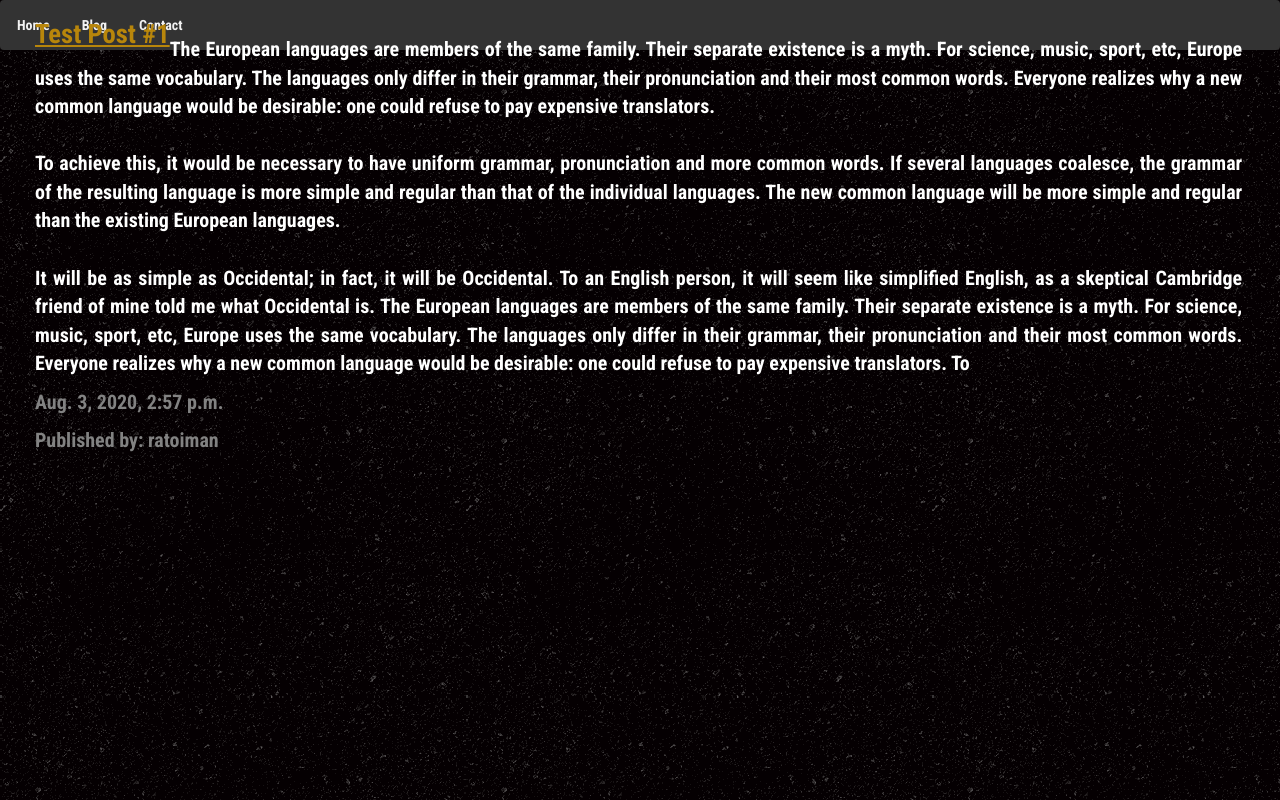
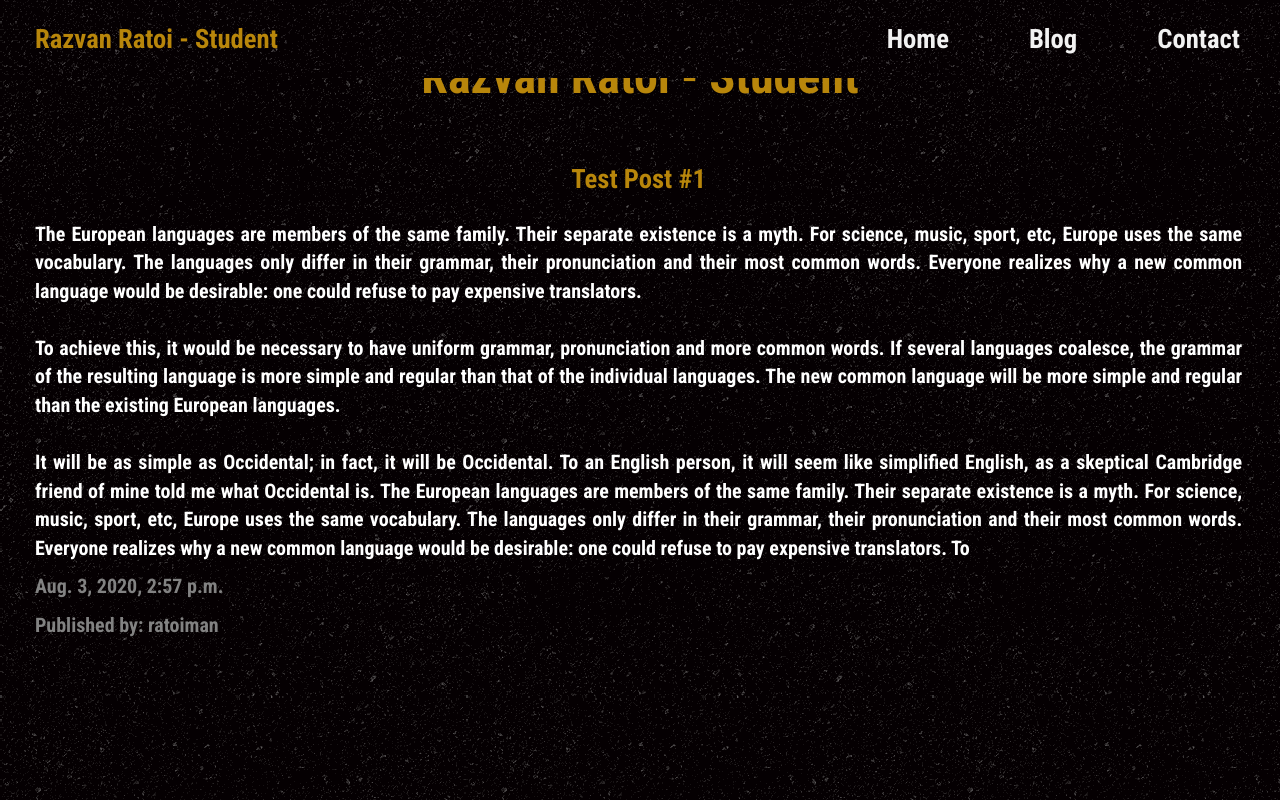
Before and after one commit to ratoiman/my-blog, a Django app: page /post/1/ in a window 1280 px wide. Run offline with Django 3.2, Linux system fonts and the light colour scheme; data comes from the database, SQL or seed files in the repository; some libraries are stand-ins or nearby versions.

Commit message:
Added JavaSccript to the nav bar and different tweaks

```diff
--- a/blog/static/css/base.css
+++ b/blog/static/css/base.css
@@ -6,10 +6,10 @@ body {
 }
 
 .content {
-    margin-left: 20px;
+    margin-left: 0px;
     margin-right: 20px;
     width: 99%;
-    text-align: justify;
+    padding-top: 10px;
 }
 
 .row {
@@ -18,47 +18,24 @@ body {
 
 .col-md-8 {
     width: 100%;
+    margin-top: 1%;
 }
 
 
 .page-header {
     border: 0;
-    margin-top: 0;
+    margin-top: 4%;
     margin-bottom: 0;
-    padding: 20px 20px 20px 40px;
+    width: 100%;
+    text-align: center;
+
 }
-
-.navbar {
-  overflow: hidden;
-  background-color: #333;
-  position: fixed; /* Set the navbar to fixed position */
-  top: 0; /* Position the navbar at the top of the page */
-  width: 100%; /* Full width */
-}
-
-/* Links inside the navbar */
-.navbar a {
-  float: left;
-  display: block;
-  color: #f2f2f2;
-  text-align: center;
-  padding: 14px 16px;
-  text-decoration: none;
-}
-
-/* Change background on mouse-over */
-.navbar a:hover {
-  background: #ddd;
-  color: black;
-}
-
-
 
 h1 a {
     color: darkgoldenrod;
-    font-size: 20pt;
-    text-decoration: underline;
-    float: left;
+    font-size: 36pt;
+    text-decoration: none;
+    text-align: justify;
 }
 
 
@@ -73,9 +50,17 @@ h2 a:hover {
 }
 
 h2 a {
+    margin-top: 20px;
     color: darkgoldenrod;
     font-size: 20pt;
-    text-decoration: underline;
-    float: left;
+    text-decoration: none;
+    text-align: center;
 
 }
+
+h3 a {
+    margin-left: 10px;
+    margin-right: 10px;
+    color: darkgoldenrod;
+    font-size: 30px;
+}
--- a/blog/static/css/blog.css
+++ b/blog/static/css/blog.css
@@ -15,7 +15,9 @@
 }
 
 .post {
-    margin-bottom: 35px;
+    margin-bottom: 40px;
+    margin-top: 10px ;
+    margin-left: 20px;
     font-size: 20px;
     width: 100%;
     color: white;
--- /dev/null
+++ b/blog/static/css/navbar.css
@@ -0,0 +1,101 @@
+#navbar {
+    overflow: hidden;
+    background-color: #050002;
+    background-image: url("images/asfalt-light.png");
+    position: fixed;
+    top: -73px;
+    width: 100%;
+    padding-top: 20px;
+    padding-right: 30px;
+    padding-bottom: 20px;
+    transition: top 0.5s;
+}
+
+#navbar a {
+    float: right;
+    display: block;
+    color: #f2f2f2;
+    text-align: center;
+    padding-left: 20px;
+    padding-right: 20px;
+    text-decoration: none;
+    font-size: 20pt;
+}
+
+#navbar a:hover {
+    background: #ddd;
+    color: black;
+}
+
+.navbar-right {
+    float: right;
+}
+
+.navbar-right li {
+    float: right;
+    display: block;
+    color: #f2f2f2;
+    text-align: center;
+    padding-left: 20px;
+    padding-right: 20px;
+    text-decoration: none;
+}
+
+.navbar-left {
+    float: left;
+}
+
+.navbar-left li {
+    float: left;
+    display: block;
+    color: #f2f2f2;
+    text-align: left;
+    text-decoration: none;
+    font-size: 20pt;
+    color: darkgoldenrod;
+    margin-left: -5px;
+}
+
+.navbar_page_detail {
+    overflow: hidden;
+    background-color: #050002;
+    background-image: url("images/asfalt-light.png");
+    position: fixed;
+    top: 0;
+    width: 100%;
+    padding-top: 20px;
+    padding-right: 30px;
+    padding-bottom: 20px;
+}
+
+.navbar_page_detail a {
+    float: right;
+    display: block;
+    color: #f2f2f2;
+    text-align: center;
+    padding-left: 20px;
+    padding-right: 20px;
+    text-decoration: none;
+    font-size: 20pt;
+}
+
+.navbar_page_detail a:hover {
+    background: #ddd;
+    color: black;
+
+}
+
+.navbar-left_pd {
+      float: left;
+}
+
+.navbar-left_pd li {
+    float: left;
+    display: block;
+    color: #f2f2f2;
+    text-align: left;
+    text-decoration: none;
+    font-size: 20pt;
+    color: darkgoldenrod;
+    margin-left: -20px;
+}
--- a/blog/templates/blog/base.html
+++ b/blog/templates/blog/base.html
@@ -6,6 +6,7 @@
     <link rel="stylesheet" href="//maxcdn.bootstrapcdn.com/bootstrap/3.2.0/css/bootstrap.min.css">
     <link rel="stylesheet" href="//maxcdn.bootstrapcdn.com/bootstrap/3.2.0/css/bootstrap-theme.min.css">
     <link rel="stylesheet" href="{% static 'css/base.css' %}">
+    <link rel="stylesheet" href="{% static 'css/navbar.css' %}">
     <link rel="stylesheet" href="{% static 'css/blog.css' %}">
     <link href="//fonts.googleapis.com/css?family=Lobster&subset=latin,latin-ext" rel="stylesheet" type="text/css">
     <link href="https://fonts.googleapis.com/css2?family=Roboto+Condensed:wght@700&display=swap" rel="stylesheet">
@@ -14,21 +15,53 @@
 
 <body>
 
-<div class="navbar">
-    <a href="/"> Home </a>
-    <a href="/"> Blog </a>
-    <a href="/"> Contact </a>
+<div class="page-header">
+    <h1><a href="/">Razvan Ratoi - Student</a></h1>
 </div>
-
 
 <div class="content container">
     <div class="row">
         <div class="col-md-8">
+
             {% block content %}
             {% endblock %}
+
         </div>
     </div>
 </div>
 
+
+<nav id="navbar" role="navigation">
+    <div class="navbar-left">
+        <ul>
+            <li>Razvan Ratoi - Student</li>
+        </ul>
+    </div>
+
+    <div class="navbar-right">
+        <ul>
+            <li><a href="/">Contact</a></li>
+            <li><a href="/">Blog</a></li>
+            <li><a href="/">Home</a></li>
+        </ul>
+    </div>
+</nav>
+
+
+<script>
+
+    window.onscroll = function () {
+        scrollFunction()
+    };
+
+    function scrollFunction() {
+        if (document.body.scrollTop > 10 || document.documentElement.scrollTop > 10) {
+            document.getElementById("navbar").style.top = "0";
+        } else {
+            document.getElementById("navbar").style.top = "-73px";
+        }
+    }
+</script>
+
 </body>
 </html>
--- a/blog/templates/blog/post_detail.html
+++ b/blog/templates/blog/post_detail.html
@@ -1,5 +1,23 @@
 {% extends 'blog/base.html' %}
+
 {% block content %}
+
+
+ <nav class="navbar_page_detail" role="navigation">
+    <div class="navbar-left_pd">
+        <ul>
+            <li>Razvan Ratoi - Student</li>
+        </ul>
+    </div>
+
+    <div class="navbar-right">
+        <ul>
+            <li><a href="/">Contact</a></li>
+            <li><a href="/">Blog</a></li>
+            <li><a href="/">Home</a></li>
+        </ul>
+    </div>
+</nav>
 
     <div class="post">
 
```
